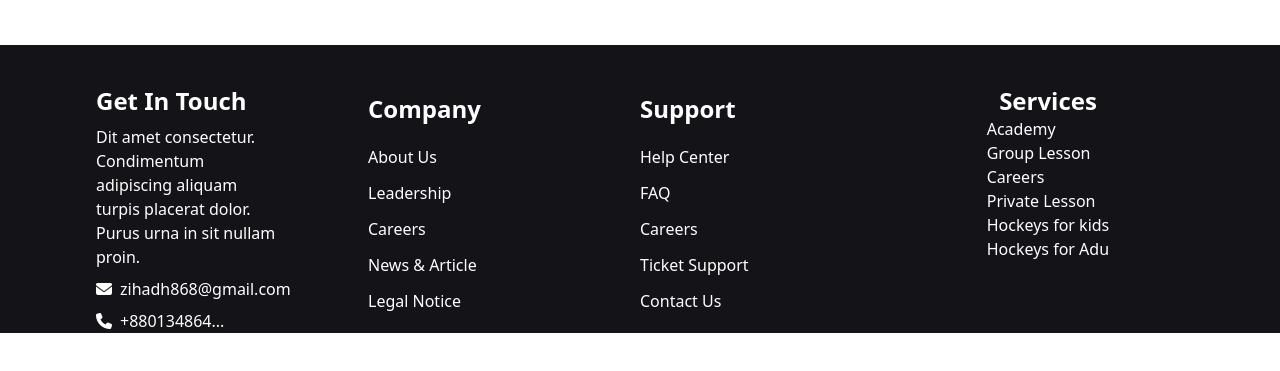
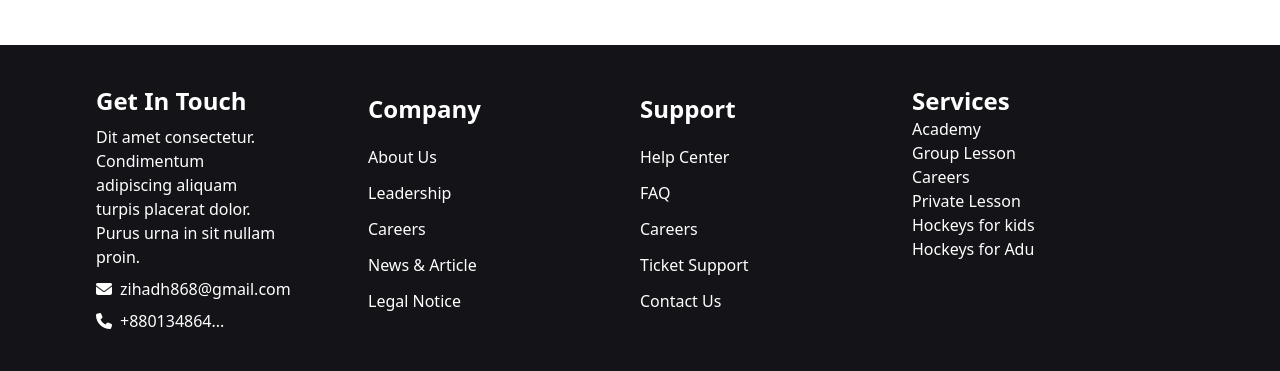
Before and after one commit to zihad868/Hockey-Club, a plain HTML site: page index.html in a window 1280 px wide. Shown: the part 4764-5135 px from the top of the page. Before the commit the page ends 5097 px from the top, so only its background shows below. Drawn offline with nearby package versions, Linux system fonts and the light colour scheme.

Commit message:
Updated Footer

```diff
--- a/index.html
+++ b/index.html
@@ -628,7 +628,7 @@
 
     </main>
 
-    <footer class="bg-[#131318] text-white">
+    <footer class="bg-[#131318] text-white h-[130vh] lg:h-[70vh]">
       <div class="container mx-auto px-5 lg:px-24 mt-12 space-x-7">
 
         <div class="grid grid-cols-1 lg:grid-cols-4">
@@ -677,9 +677,9 @@
           </div>
 
           <div>
-            <div class="mt-10 flex flex-col items-center lg:justify-start">
+            <div class="mt-10 flex flex-col">
               <h4 class="text-2xl font-semibold">Services</h4>
-              <div class=" flex flex-col">
+              <div class=" flex flex-col items-center lg:items-start">
                 <a href="">Academy</a>
                 <a href="">Group Lesson</a>
                 <a href="">Careers</a>
```
